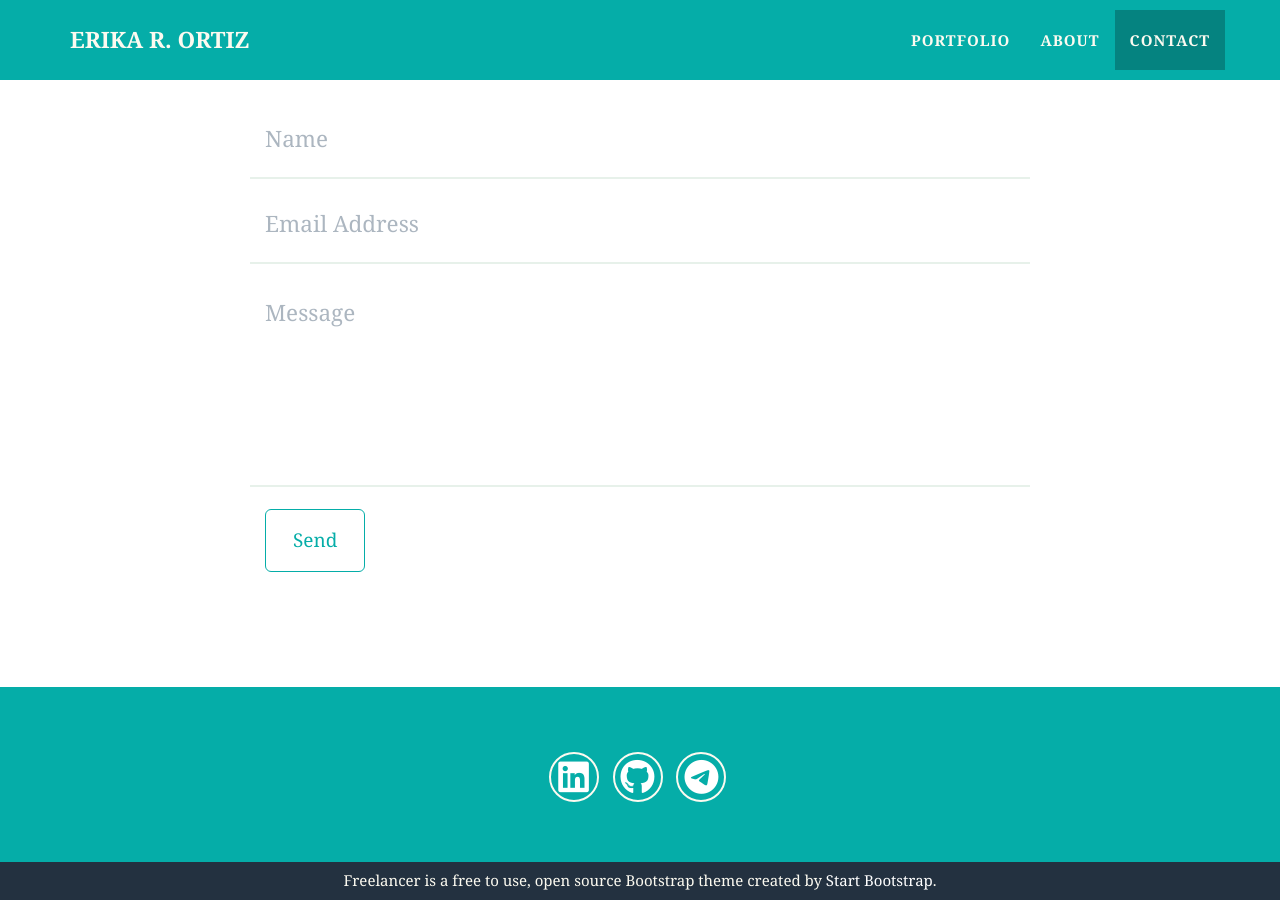
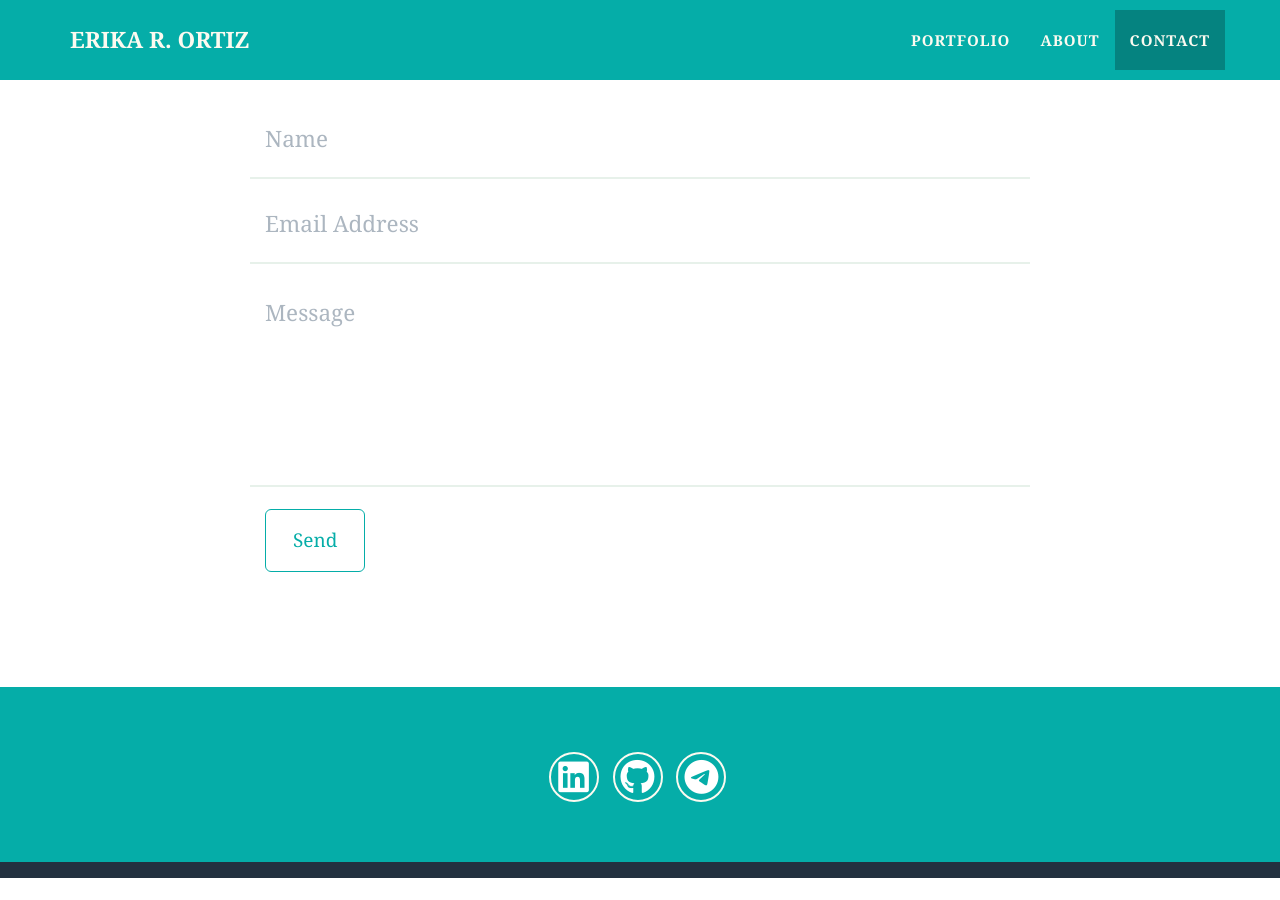
Before and after one commit to Erika-Ortiz/Erika-Ortiz.github.io, a Jekyll site: the page built from _posts/2023-03-01-0-e-commerce.markdown, in a window 1280 px wide and 900 px high, scrolled down 3254 px. Built offline with Jekyll 4.4.1, drawn with Linux system fonts in a browser that asks for light colours; after the commit the page ends 4132 px from its top, so only the background shows below that.

Commit message:
updated links

```diff
--- a/_config.yml
+++ b/_config.yml
@@ -35,7 +35,7 @@ color:
 
 # Footer settings
 footer:
-  copyright: 'Freelancer is a free to use, open source Bootstrap theme created by <a href="http://startbootstrap.com">Start Bootstrap</a>.'
+  #copyright: 'Freelancer is a free to use, open source Bootstrap theme created by <a href="http://startbootstrap.com">Start Bootstrap</a>.'
   # location: EMAIL
   # credits: PHONE
   social: SOCIAL MEDIA
--- a/_includes/about.html
+++ b/_includes/about.html
@@ -38,7 +38,7 @@
         <br>
       </div>
       <div class="col-lg-8 col-lg-offset-2 text-center">
-        <a href="https://drive.google.com/uc?export=download&id=1w6vY2xjz0JU6gsdsDnKtDSJ53QZUQsV1" class="btn btn-lg btn-outline"> <i class="fa fa-download"></i> Download resume
+        <a href="https://drive.google.com/uc?export=download&id=1dCaTEA9CjY3IOlisTZsSs36vbVFUNAuY" class="btn btn-lg btn-outline"> <i class="fa fa-download"></i> Download resume
         </a>
       </div>
     </div>
--- a/_includes/footer.html
+++ b/_includes/footer.html
@@ -32,9 +32,9 @@
   <div class="footer-below">
     <div class="container">
       <div class="row">
-        <div class="col-lg-12">
+        <!-- <div class="col-lg-12">
           {{ site.footer.copyright }}
-        </div>
+        </div> -->
       </div>
     </div>
   </div>
```
